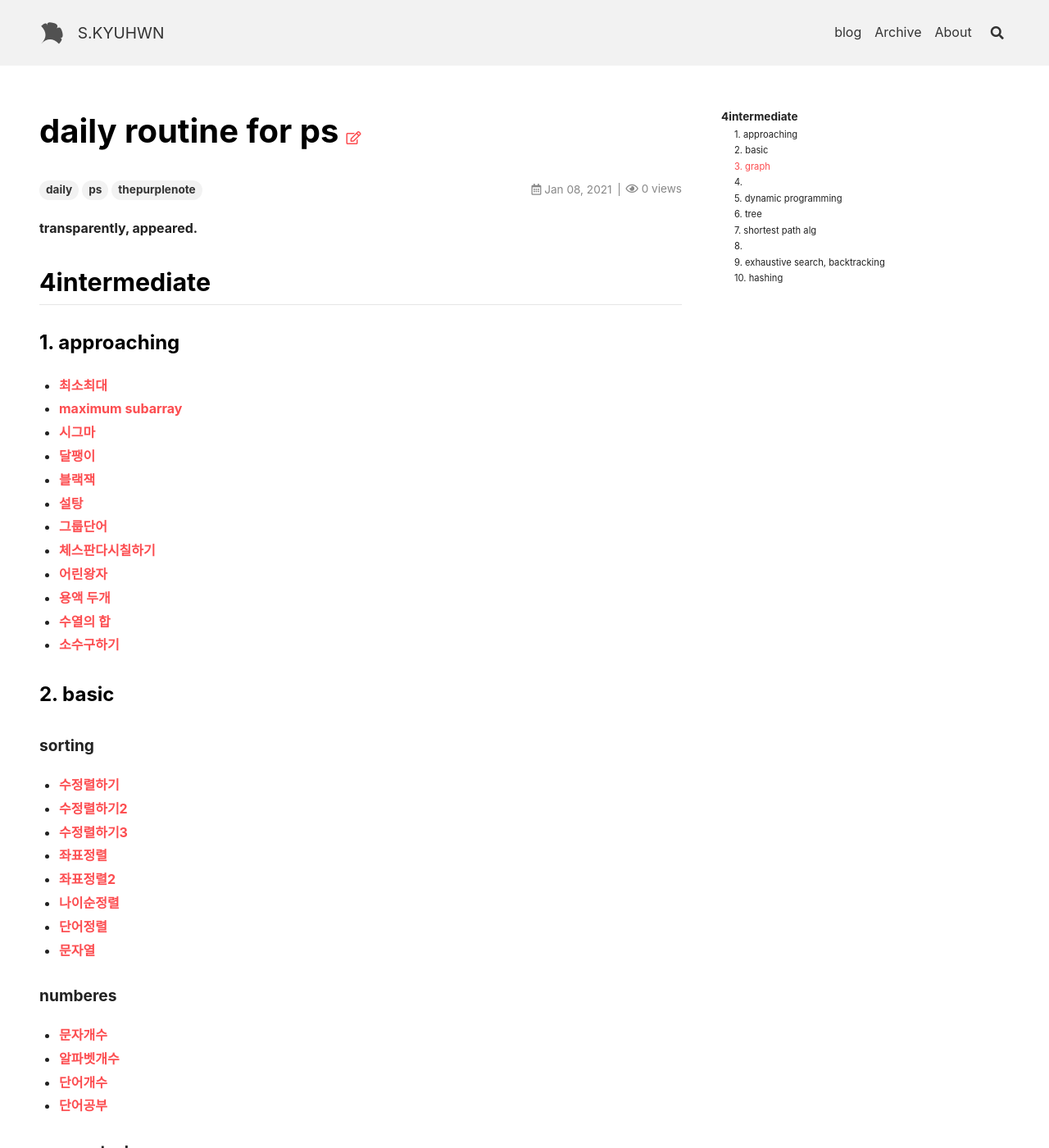
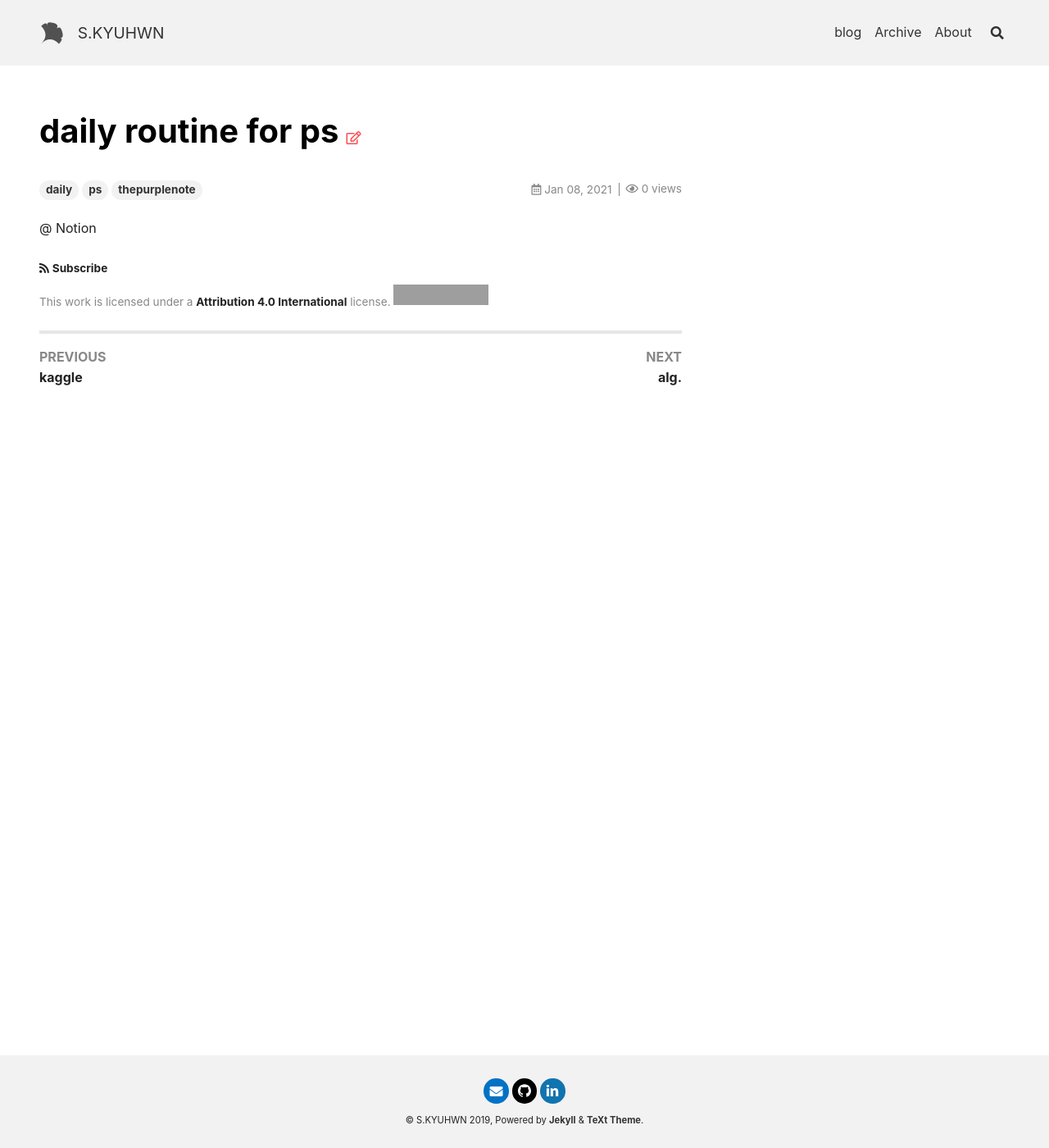
Before and after one commit to underthelights/previous, a Jekyll site: the page built from _posts/thepurplenote/2021-01-08-dailyps.md, in a window 1280 px wide and 1400 px high. Shown: the whole window at 82% size. Built offline with Jekyll 4.4.1, drawn with Linux system fonts in a browser that asks for light colours; nearby versions of some CDN libraries; some of the changed text lies outside the part shown; grey boxes are pictures that could not be loaded.

Commit message:
@ Notion

```diff
--- a/_posts/thepurplenote/2021-01-08-dailyps.md
+++ b/_posts/thepurplenote/2021-01-08-dailyps.md
@@ -6,80 +6,4 @@ category:
 date: 2021-01-08 20:12:00 +08:00
 picture_frame: shadow
 ---
-
-**transparently, appeared.**
-<!--more-->
-
-## 4intermediate
-### 1. approaching
-- [최소최대](boj.kr/10818)
-- [maximum subarray](boj.kr/10211)
-- [시그마](boj.kr/2355)
-- [달팽이](boj.kr/2869)
-- [블랙잭](boj.kr/2798)
-- [설탕](boj.kr/2839)
-- [그룹단어](boj.kr/1316)
-- [체스판다시칠하기](boj.kr/1018)
-- [어린왕자](boj.kr/1004)
-- [용액 두개](boj.kr/2470)
-- [수열의 합](boj.kr/1024)
-- [소수구하기](boj.kr/1929)
-
-### 2. basic
-#### sorting
-- [수정렬하기](boj.kr/2750)
-- [수정렬하기2](boj.kr/2751)
-- [수정렬하기3](boj.kr/2355)
-- [좌표정렬](boj.kr/2869)
-- [좌표정렬2](boj.kr/2798)
-- [나이순정렬](boj.kr/2839)
-- [단어정렬](boj.kr/1316)
-- [문자열](boj.kr/1018)
-
-#### numberes
-- [문자개수](boj.kr/1004)
-- [알파벳개수](boj.kr/2470)
-- [단어개수](boj.kr/1024)
-- [단어공부](boj.kr/1929)
-
-#### queue stack
-- [queue](boj.kr/10845)
-- [printer queue](boj.kr/1966)
-- [stack](boj.kr/10828)
-- [괄호](boj.kr/9012)
-- [stack 수열](boj.kr/1874)
-
-#### priorityqueue
-- [minheap](boj.kr/1927)
-- [maxheap](boj.kr/11279)
-- [단어개수](boj.kr/11286)
-- [단어공부](boj.kr/1929)
-
-#### etc
-- [set](boj.kr/11723)
-- [dequeue](boj.kr/10866)
-- [pokemon leedasom](boj.kr/1620)
-
-### 3. graph
-- [virus](boj.kr/2606)
-- [baechu](boj.kr/1012)
-- [tomato](boj.kr/7576)
-- [dfs n bfs](boj.kr/1260)
-- [적록색약](boj.kr/10026)
-- [연결요소개수](boj.kr/11724)
-- [경로찾기](boj.kr/11403)
-- [케빈 베이컨](boj.kr/1389)
-- [토마토 다른문제](boj.kr/7569)
-- [치즈](boj.kr/2636)
-- [숨바꼭질](boj.kr/1697)
-- [Dslr](boj.kr/9019)
-- [fire](boj.kr/5427)
-- [wall breakin](boj.kr/2206)
-
-### 4.
-### 5. dynamic programming
-### 6. tree
-### 7. shortest path alg
-### 8.
-### 9. exhaustive search, backtracking
-### 10. hashing
+@ Notion
```
